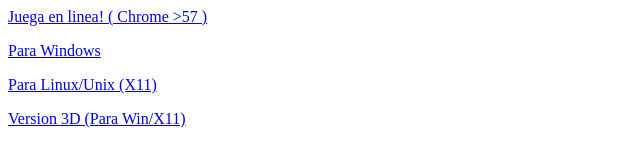
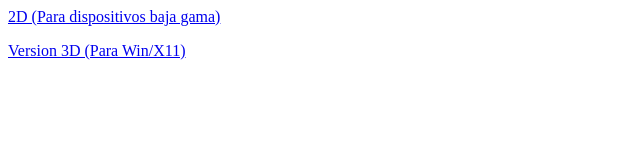
Before and after one commit to JPHACKER2k18/big-suicide, a plain HTML site: page index.html in a window 1280 px wide. Shown: the whole page, without its empty margins (0-640 px from the left). Drawn offline with Linux system fonts and the light colour scheme.

Commit message:
Update index.html

```diff
--- a/index.html
+++ b/index.html
@@ -1,9 +1,8 @@
-<a href="ver/online/Big-suicide.html">Juega en linea! ( Chrome >57 ) </a>
+<a href="2d.html">2D (Para dispositivos baja gama)</a>
 <p>
-  <a href="ver/W/bg.exe" > Para Windows</a>
-  <p>
-    <a href="ver/x11/bg.rar">Para Linux/Unix (X11)</a>
-    <p>
+
+
+
       <a href="3d.html">Version 3D (Para Win/X11) </a>
       <p>
       <marquee> PROXIMAMENTE: INSTALABLE PARA ABT Y GAMELIX (JAAP)
```
